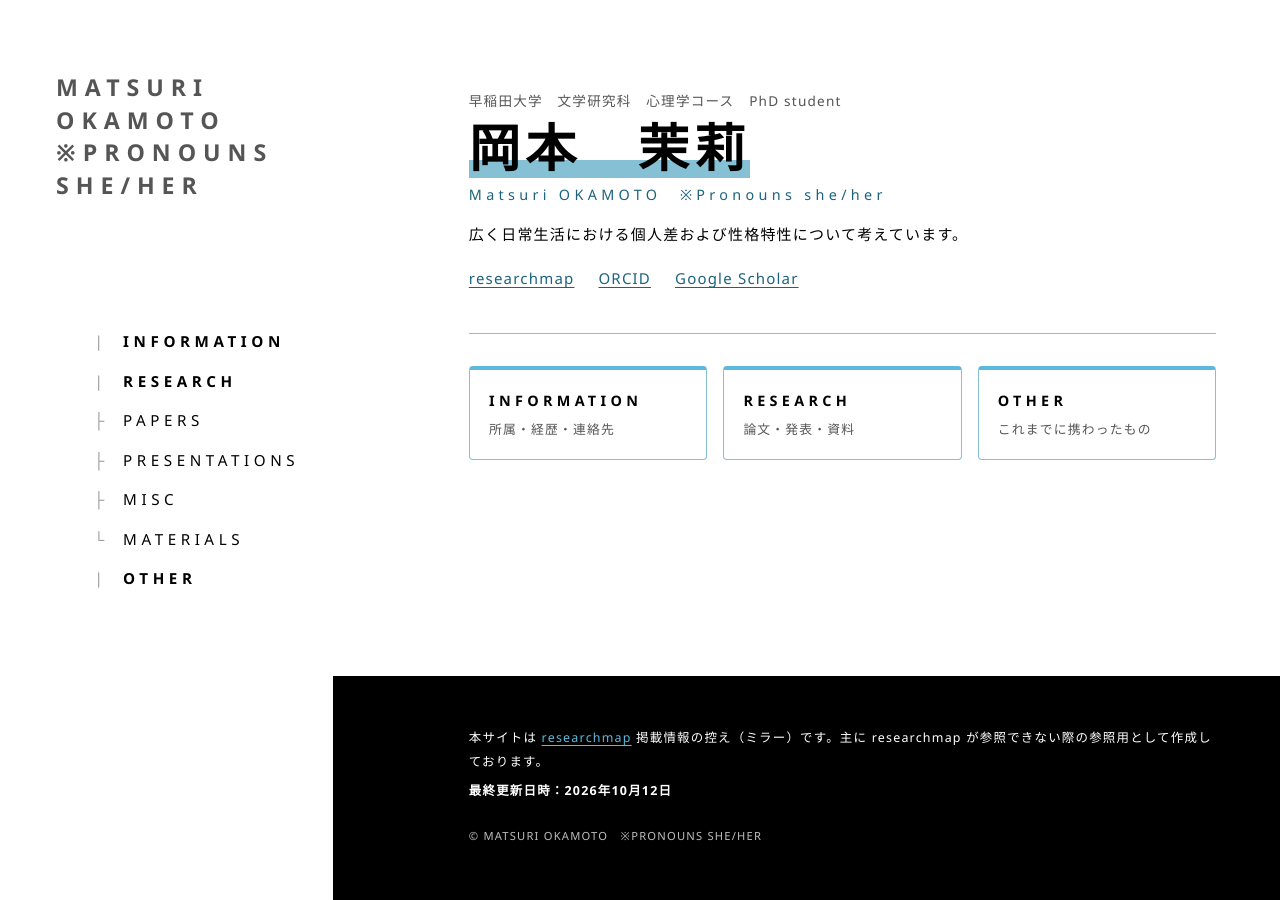
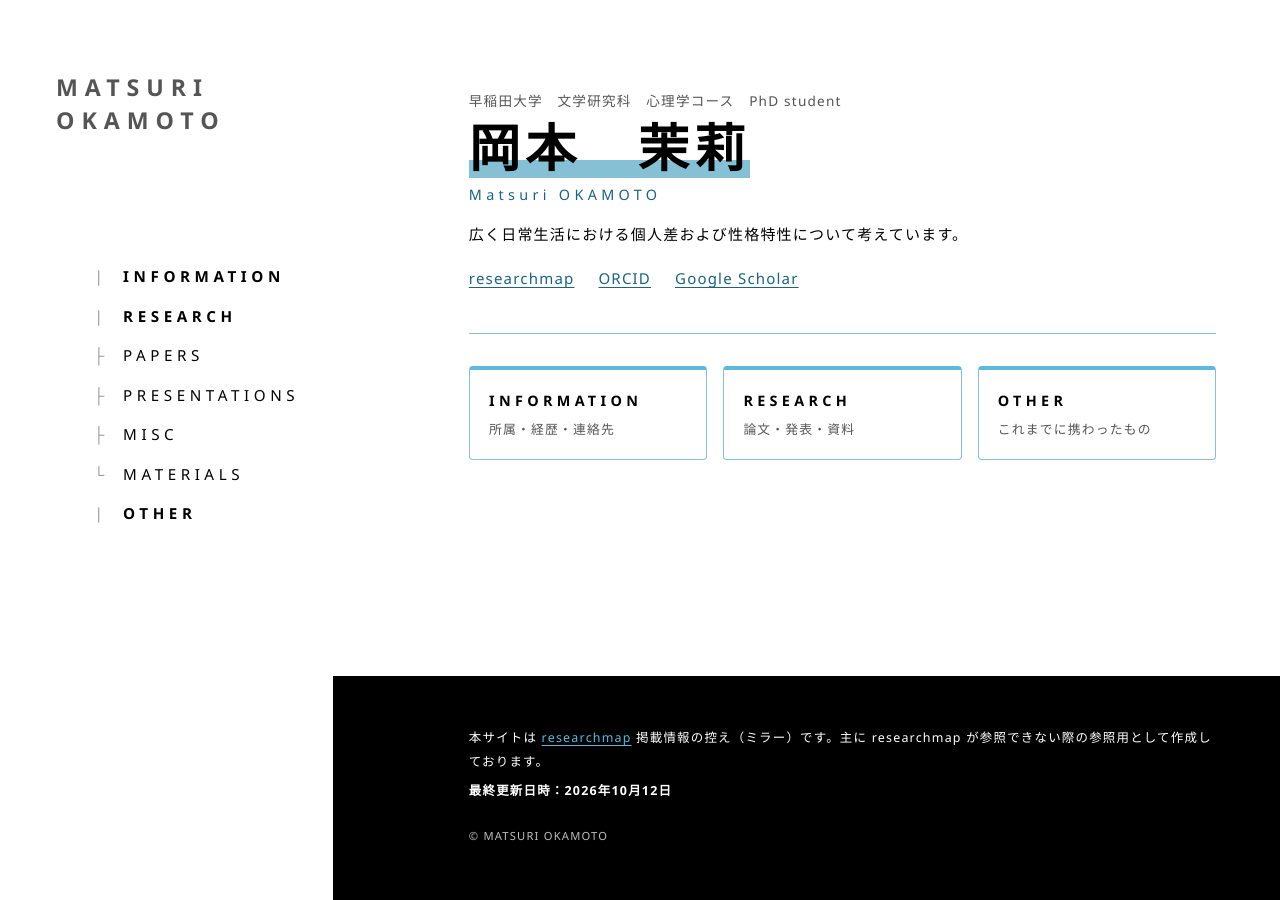
Before and after one commit to Matsuri-O/Matsuri-O.github.io, a Jekyll site: the page built from index.html, in a window 1280 px wide. Built offline with Jekyll 4.4.1, drawn with Linux system fonts in a browser that asks for light colours.

Commit message:
Update profile.yml

```diff
--- a/_data/profile.yml
+++ b/_data/profile.yml
@@ -2,7 +2,7 @@
 # ※ すべて仮の内容です。ご自身の情報に置き換えてください。
 
 name_ja: 岡本　茉莉
-name_en: Matsuri OKAMOTO　※Pronouns she/her
+name_en: Matsuri OKAMOTO
 position: PhD student
 intro: 広く日常生活における個人差および性格特性について考えています。
 
```
